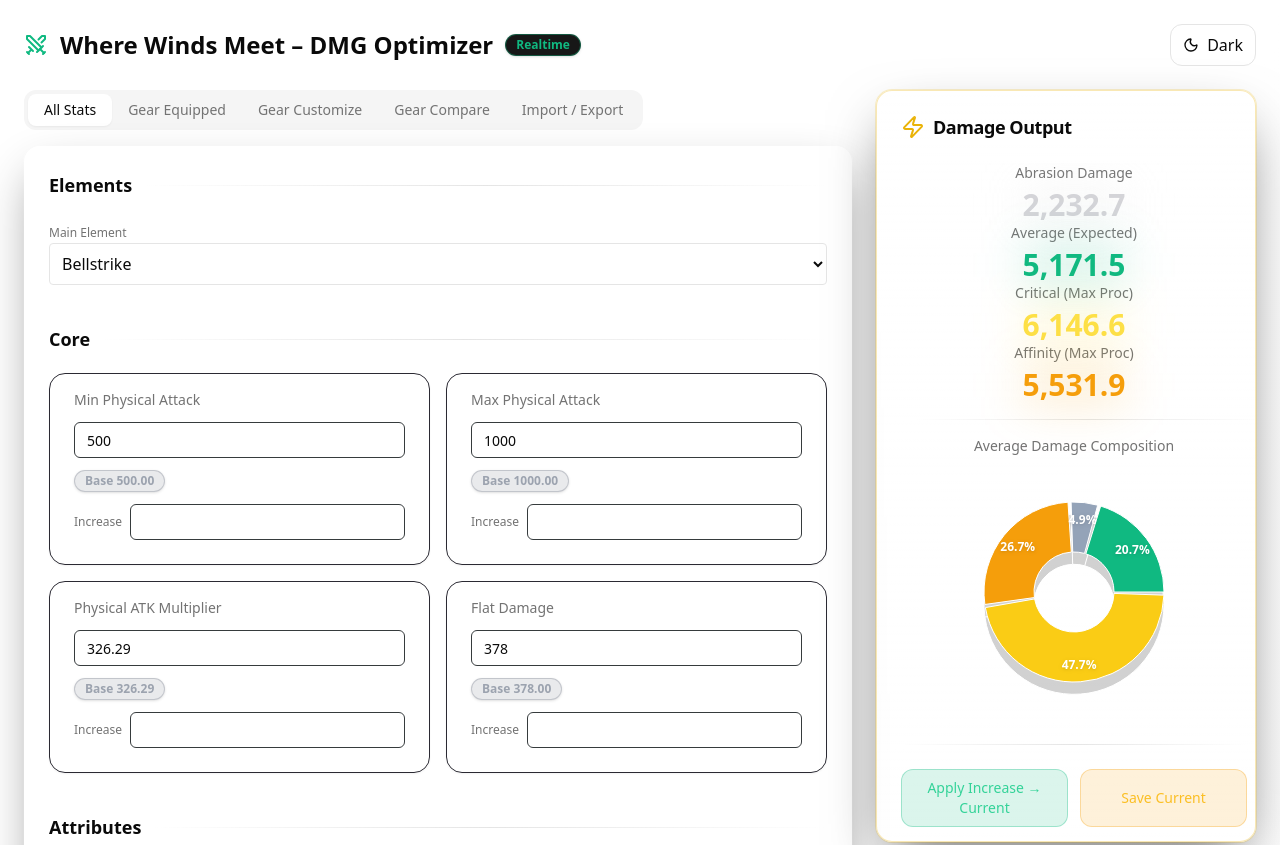
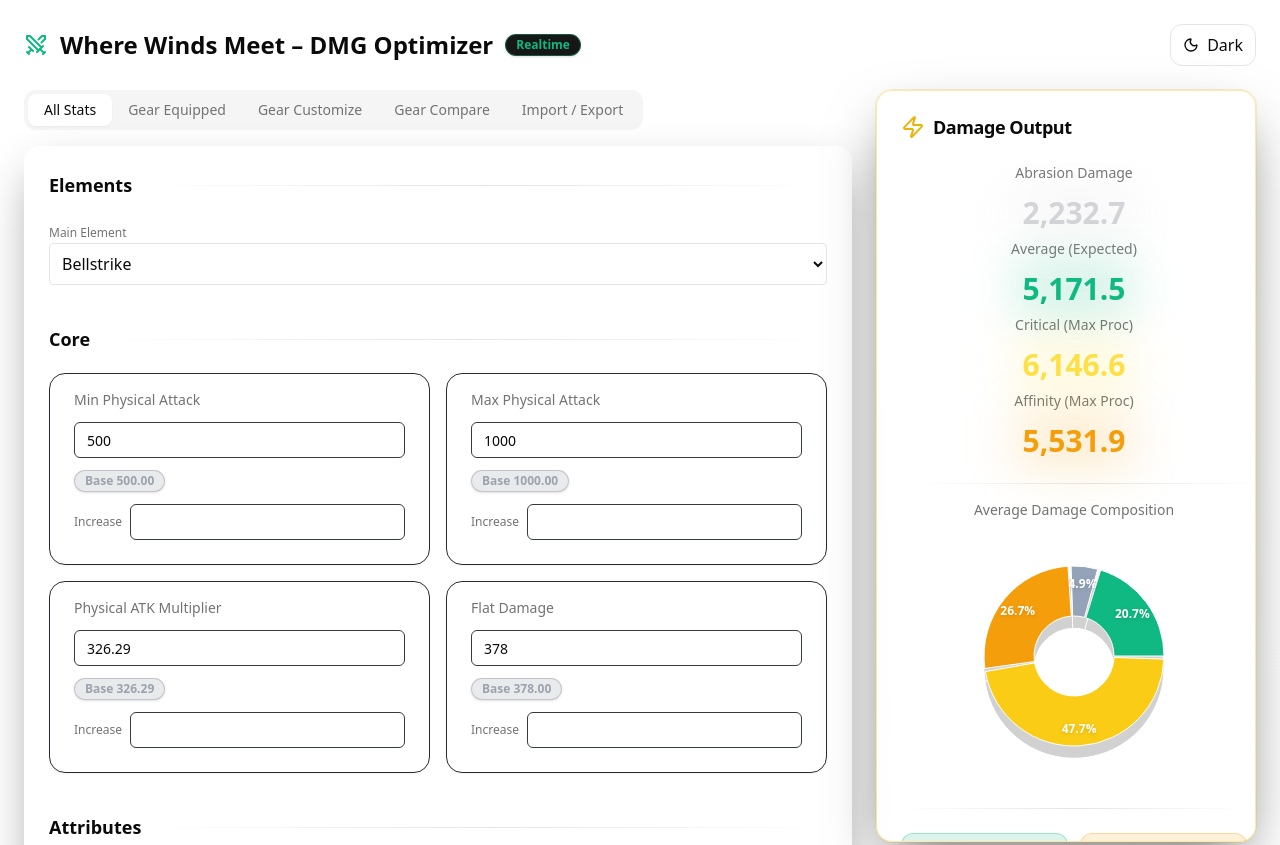
Before and after one commit to Phong940253/wwm-damage-calculator, a Next.js app: page / in a window 1280 px wide. Shown: the top 845 px of the page. Built offline with nearby package versions, Linux system fonts and the light colour scheme.

Commit message:
fix: display impact of damagepanel ui

```diff
--- a/app/ui/damage/DamageLine.tsx
+++ b/app/ui/damage/DamageLine.tsx
@@ -29,8 +29,8 @@ export default function DamageLine({ label, value, percent, color }: Props) {
     <div className="space-y-1 text-center">
       <p className="text-sm text-muted-foreground">{label}</p>
 
-      <div className="flex items-end justify-center">
-        <p className={`relative text-3xl font-bold ${colorClasses[color]}`}>
+      <div className="flex items-center justify-center">
+        <p className={`relative text-3xl font-bold p-2 ${colorClasses[color]}`}>
           <span className={`absolute inset-0 blur-xl ${glowClasses[color]}`} />
           <span className="relative">{value.toLocaleString()}</span>
         </p>
```
